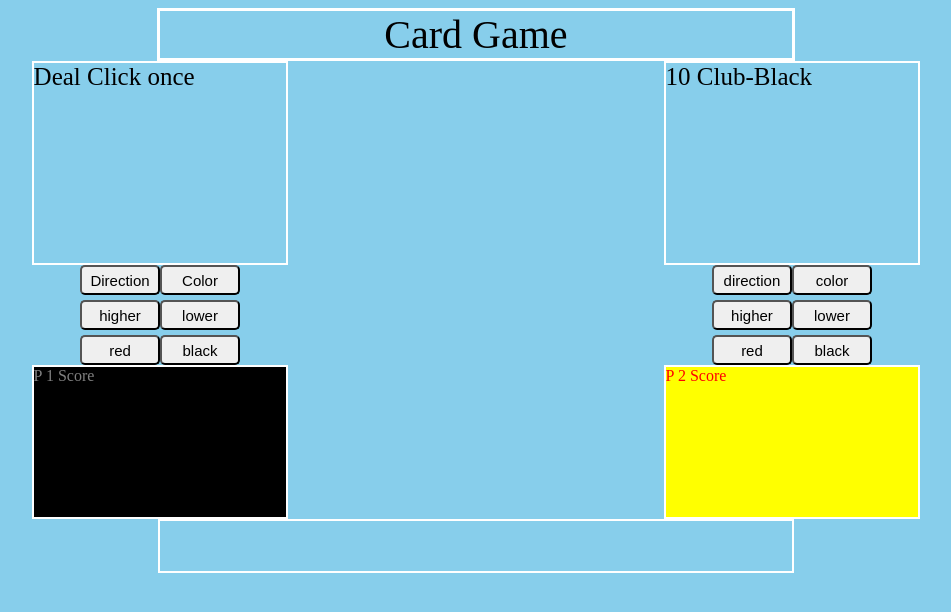
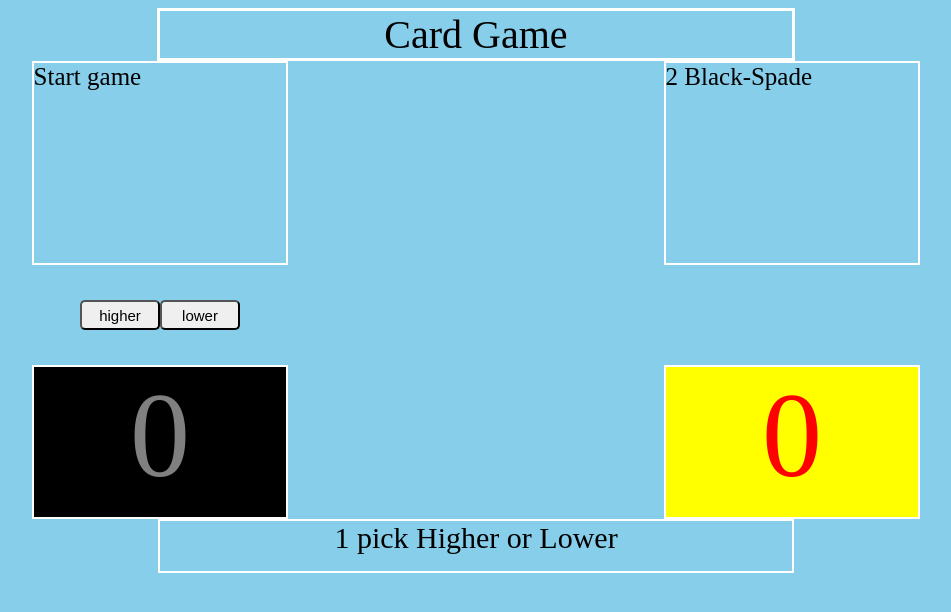
Before and after one commit to Tianster/gaProjectGame, a website: page game/index.html in a window 1280 px wide. Both pictures are taken after a click on the button "higher". Shown: the whole page, without its empty margins (164-1115 px from the left). Drawn offline with Linux system fonts and the light colour scheme.

Commit message:
Added win login
Winning logic for Higher
added player switching

```diff
--- a/game/game.css
+++ b/game/game.css
@@ -80,10 +80,16 @@ body {
 #p1 {
   color: grey;
   background-color: black;
+  font-style: normal;
+  font-size: 120px;
+  text-align: center;
 }
 #p2 {
   color: red;
   background-color: yellow;
+  font-style: normal;
+  font-size: 120px;
+  text-align: center;
 }
 #instruction{
   width: 50%;
--- a/game/game.js
+++ b/game/game.js
@@ -44,11 +44,12 @@ class Deck {
   }
 }
 var shuffledDeck = new Deck()
-shuffledDeck.shuffleDeck()
+// shuffledDeck.shuffleDeck()
 var currentCard
 var currentPlayer = '1'
-var previousCard // housing the dealt card
-// myCard.displayCard()
+var previousCard
+var score1 = 0
+var score2 = 0
 // Event listener: Deal
 var body = document.querySelector('body')
 body.addEventListener('click', event => {
@@ -56,15 +57,36 @@ body.addEventListener('click', event => {
   if (deal.id !== 'deal') return
   var dealCard = shuffledDeck.dealDeck()
   dealCard.displayCard()
-  if (currentPlayer === '1') {
-    document.getElementById('instruction').textContent = 'Click on Higher or Lower'
-  }
-  // currentCard = dealCard
+  currentCard = dealCard
+  currentPlayer = '2'
+  document.getElementById('instruction').textContent = `${currentPlayer} pick Higher or Lower`
 })
-// Event listener: Direction
+// Event listener: Direction Higher
 body.addEventListener('click', event => {
   var direction = event.target
   if (direction.id !== 'higherP1') return
+  var dealCard = shuffledDeck.dealDeck()
+  dealCard.displayCard()
+  previousCard = currentCard
+  currentCard = dealCard
+  document.getElementById('instruction').textContent = `${currentPlayer} pick Higher or Lower`
+  if (ranks.indexOf(currentCard.rank) >= ranks.indexOf(previousCard.rank)) {
+    if (currentPlayer === '1') {
+      score1 = score1 + 1
+      document.getElementById('p1').textContent = score1
+      console.log(currentPlayer + ' wins')
+    } else {
+      score2 = score2 + 1
+      console.log(currentPlayer + 'wins')
+      document.getElementById('p2').textContent = score2
+    }
+  }
+  currentPlayer === '1' ? currentPlayer = '2' : currentPlayer = '1'
+})
+// Event listener: Direction Lower
+body.addEventListener('click', event => {
+  var direction = event.target
+  if (direction.id !== 'lowerP1') return
   var dealCard = shuffledDeck.dealDeck()
   dealCard.displayCard()
   previousCard = currentCard
@@ -74,7 +96,7 @@ body.addEventListener('click', event => {
   console.log(dealCard)
   console.log(ranks.indexOf(currentCard.rank))
   console.log(ranks.indexOf(previousCard.rank))
-  if (ranks.indexOf(currentCard.rank) >= ranks.indexOf(previousCard.rank)) {
+  if (ranks.indexOf(currentCard.rank) < ranks.indexOf(previousCard.rank)) {
     console.log('p1 scores')
   } else console.log('p2 turn')
 })
--- a/game/index.html
+++ b/game/index.html
@@ -8,7 +8,7 @@
   <body>
     <div class="banner">Card Game</div>
     <div class="container">
-      <div class="deckCard" id="deal">Deal Click once
+      <div class="deckCard" id="deal">Start game
         <div id="cardNumberMD"></div>
       </div>
       <div class="deckCard" id="openDeck">Open Deck OD
@@ -18,36 +18,36 @@
 <div class="buttonContainer">
   <div class="containerP1">
     <div class="buttonBox">
-      <button class="buttons" id="directionP1">Direction</button>
-      <button class="buttons" id="colorP1">Color</button>
+      <!-- <button class="buttons" id="directionP1">Direction</button>
+      <button class="buttons" id="colorP1">Color</button> -->
     </div>
     <div class="buttonBox">
       <button class="buttons" id="higherP1">higher</button>
       <button class="buttons" id="lowerP1">lower</button>
     </div>
     <div class="buttonBox">
-      <button class="buttons" id="redP1">red</button>
-      <button class="buttons" id="blackP1">black</button>
+      <!-- <button class="buttons" id="redP1">red</button>
+      <button class="buttons" id="blackP1">black</button> -->
     </div>
   </div>
   <div class="containerP2">
     <div class="buttonBox">
-      <button class="buttons" id="directionP2">direction</button>
-      <button class="buttons" id="colorP2">color</button>
+      <!-- <button class="buttons" id="directionP2">direction</button>
+      <button class="buttons" id="colorP2">color</button> -->
     </div>
     <div class="buttonBox">
-      <button class="buttons" id="higherP2">higher</button>
-      <button class="buttons" id="lowerP2">lower</button>
+      <!-- <button class="buttons" id="higherP2">higher</button>
+      <button class="buttons" id="lowerP2">lower</button> -->
     </div>
     <div class="buttonBox">
-      <button class="buttons" id="redP2">red</button>
-      <button class="buttons" id="blackP2">black</button>
+      <!-- <button class="buttons" id="redP2">red</button>
+      <button class="buttons" id="blackP2">black</button> -->
     </div>
   </div>
 </div>
 <div class="scoreBoard">
-  <section class="playerScore"id="p1">P 1 Score</section>
-  <section class="playerScore"id="p2">P 2 Score</section>
+  <section class="playerScore"id="p1">0</section>
+  <section class="playerScore"id="p2">0</section>
 </div>
 <div id="instruction"></div>
   </body>
```
Also changed, not shown: dist/game.css, dist/game.js, dist/index.html.
